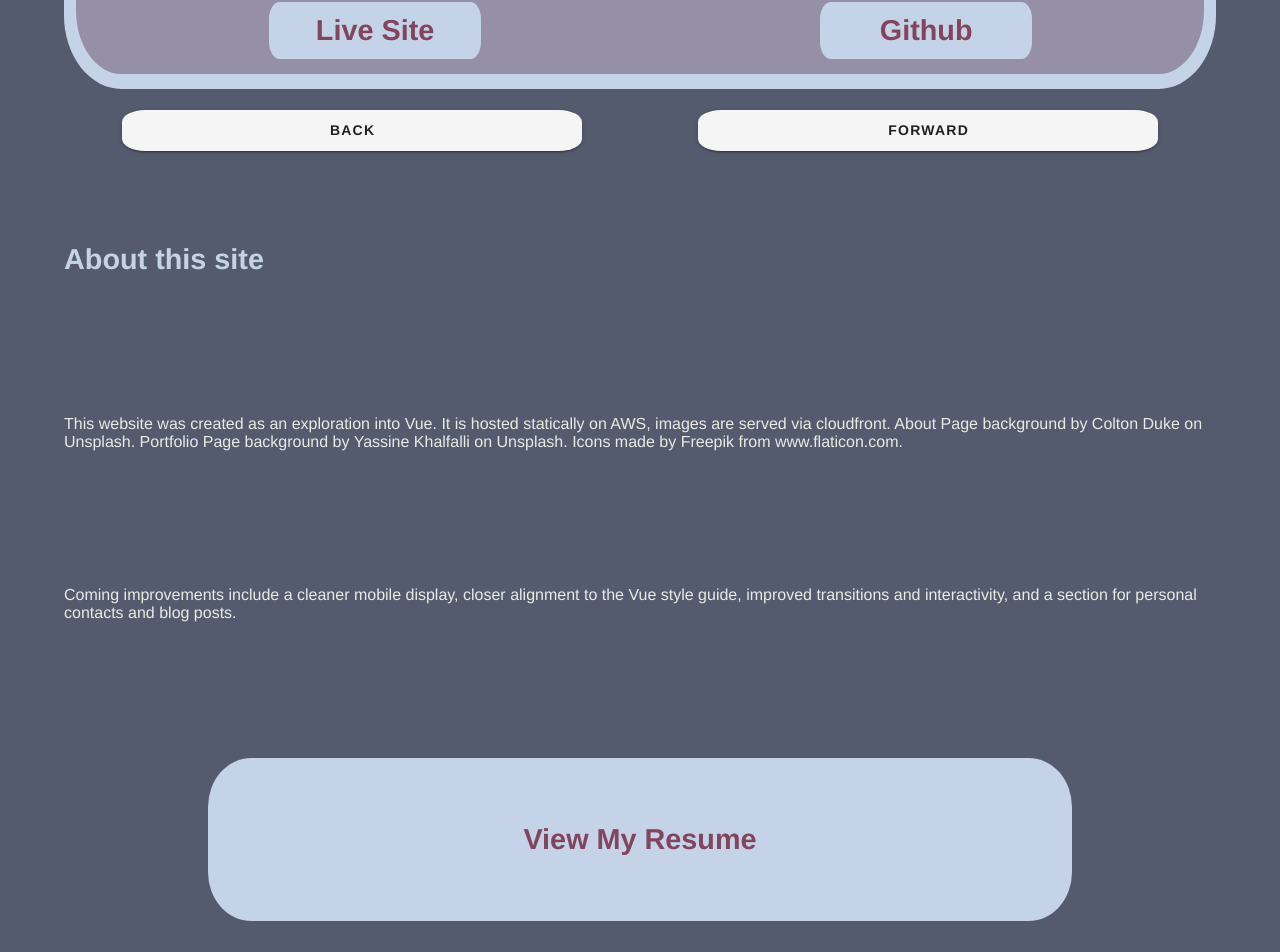
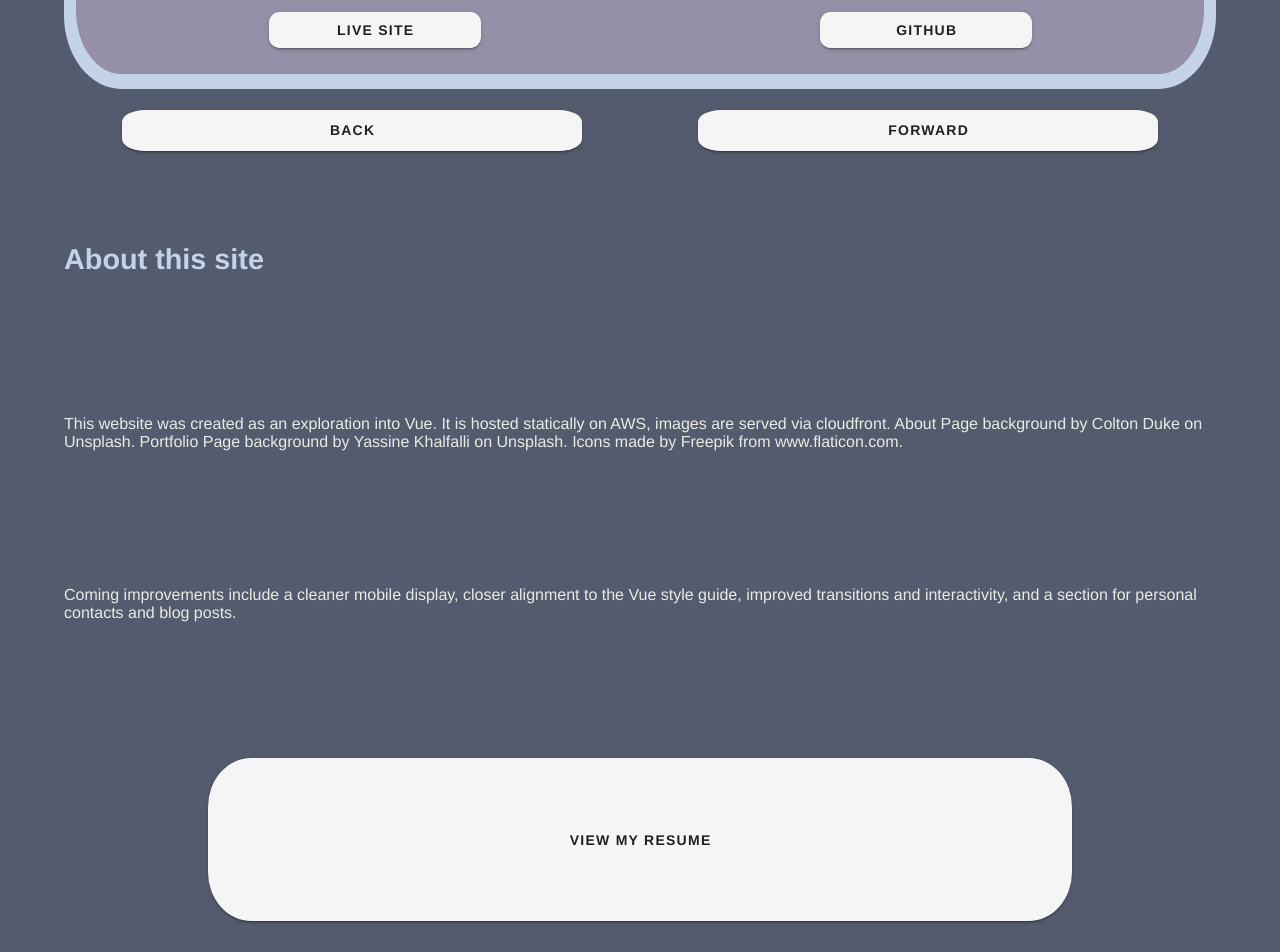
Before and after one commit to joel-oe-lacey/portfolio-static, a Nuxt app: page /portfolio in a window 1280 px wide. Shown: the part 1211-2163 px from the top of the page. Built offline with nearby package versions, Linux system fonts and the light colour scheme.

Commit message:
Convert buttons to v-btns

```diff
--- a/components/PortfolioBlock.vue
+++ b/components/PortfolioBlock.vue
@@ -22,10 +22,14 @@
         </p>
       </section>
       <section v-if="live" class="btn-cont-live">
-        <a :href="live" class="btn">Live Site</a>
+        <v-btn :href="live" class="btn">
+          Live Site
+        </v-btn>
       </section>
       <section class="btn-cont-github">
-        <a :href="github" class="btn">Github</a>
+        <v-btn :href="github" class="btn">
+          Github
+        </v-btn>
       </section>
     </section>
   </section>
--- a/pages/portfolio/index.vue
+++ b/pages/portfolio/index.vue
@@ -19,7 +19,9 @@
         </h2>
         <p>This website was created as an exploration into Vue. It is hosted statically on AWS, images are served via cloudfront. About Page background by Colton Duke on Unsplash. Portfolio Page background by Yassine Khalfalli on Unsplash. Icons made by Freepik from www.flaticon.com.</p>
         <p>Coming improvements include a cleaner mobile display, closer alignment to the Vue style guide, improved transitions and interactivity, and a section for personal contacts and blog posts.</p>
-        <a id="resume" href="https://joel-oe-lacey-resources.s3.amazonaws.com/resume-joellacey.pdf" class="btn">View My Resume</a>
+        <v-btn id="resume" href="https://joel-oe-lacey-resources.s3.amazonaws.com/resume-joellacey.pdf" class="btn">
+          View My Resume
+        </v-btn>
       </footer>
     </div>
   </div>
```
